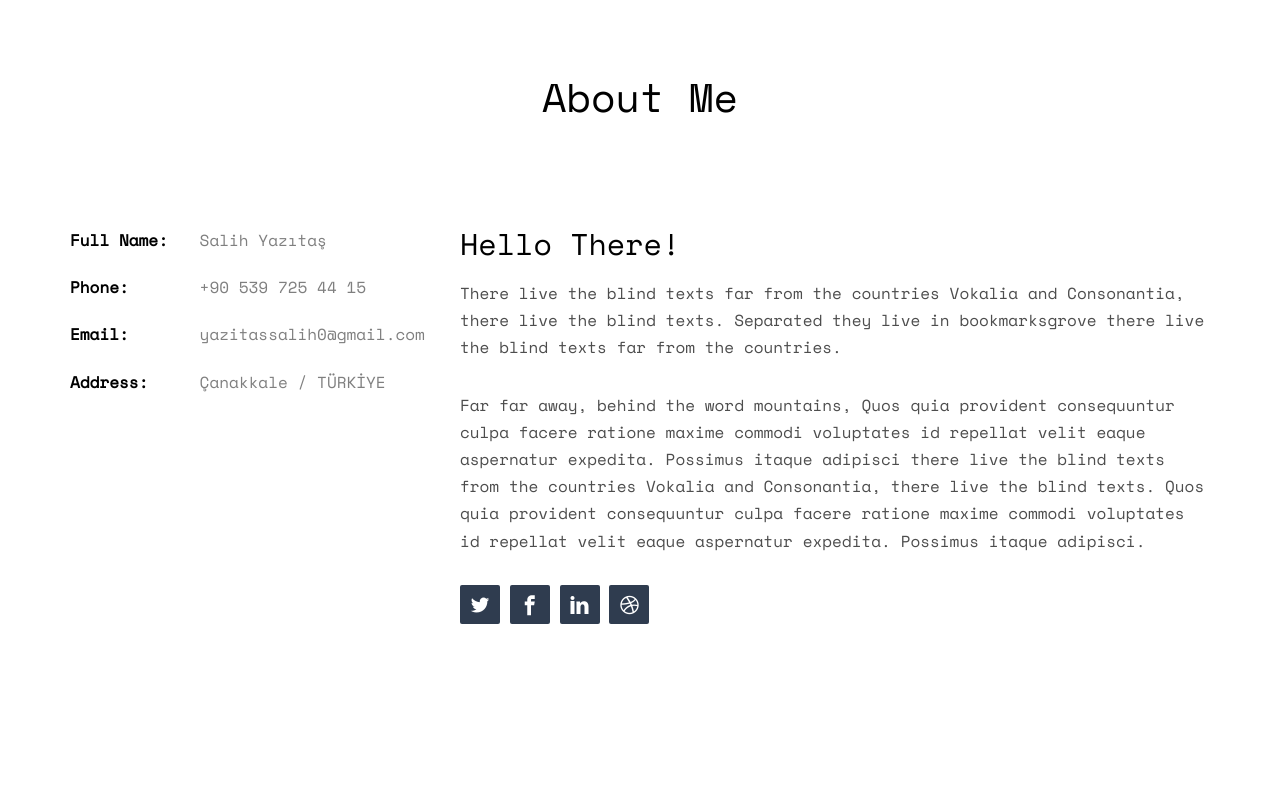
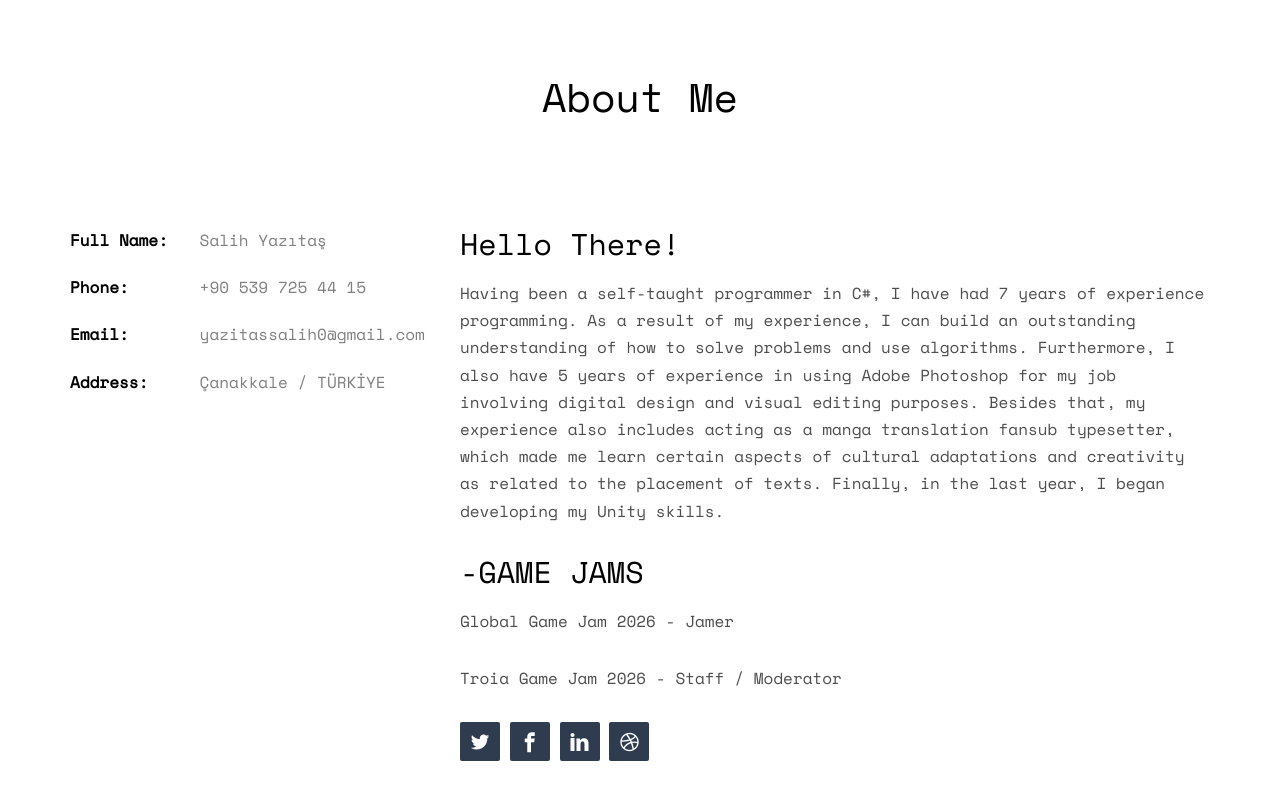
Before and after one commit to SalihYzts/SalihYzts.github.io, a plain HTML site: page index.html in a window 1280 px wide. Shown: the part 845-1645 px from the top of the page. Drawn offline with nearby package versions, Linux system fonts and the light colour scheme; files whose address does not match are found by name.

Commit message:
Update index.html

```diff
--- a/index.html
+++ b/index.html
@@ -77,8 +77,10 @@
 				</div>
 				<div class="col-md-8">
 					<h2>Hello There!</h2>
-					<p>There live the blind texts far from the countries Vokalia and Consonantia, there live the blind texts. Separated they live in bookmarksgrove there live the blind texts far from the countries.</p>
-					<p>Far far away, behind the word mountains, Quos quia provident consequuntur culpa facere ratione maxime commodi voluptates id repellat velit eaque aspernatur expedita. Possimus itaque adipisci there live the blind texts from the countries Vokalia and Consonantia, there live the blind texts. Quos quia provident consequuntur culpa facere ratione maxime commodi voluptates id repellat velit eaque aspernatur expedita. Possimus itaque adipisci.</p>
+					<p>Having been a self-taught programmer in C#, I have had 7 years of experience programming. As a result of my experience, I can build an outstanding understanding of how to solve problems and use algorithms. Furthermore, I also have 5 years of experience in using Adobe Photoshop for my job involving digital design and visual editing purposes. Besides that, my experience also includes acting as a manga translation fansub typesetter, which made me learn certain aspects of cultural adaptations and creativity as related to the placement of texts. Finally, in the last year, I began developing my Unity skills.</p>
+					<h2>-GAME JAMS</h2>
+					<p>Global Game Jam 2026 - Jamer</p>
+					<p>Troia Game Jam 2026 - Staff / Moderator</p>
 					<p>
 						<ul class="fh5co-social-icons">
 							<li><a href="#"><i class="icon-twitter2"></i></a></li>
```
